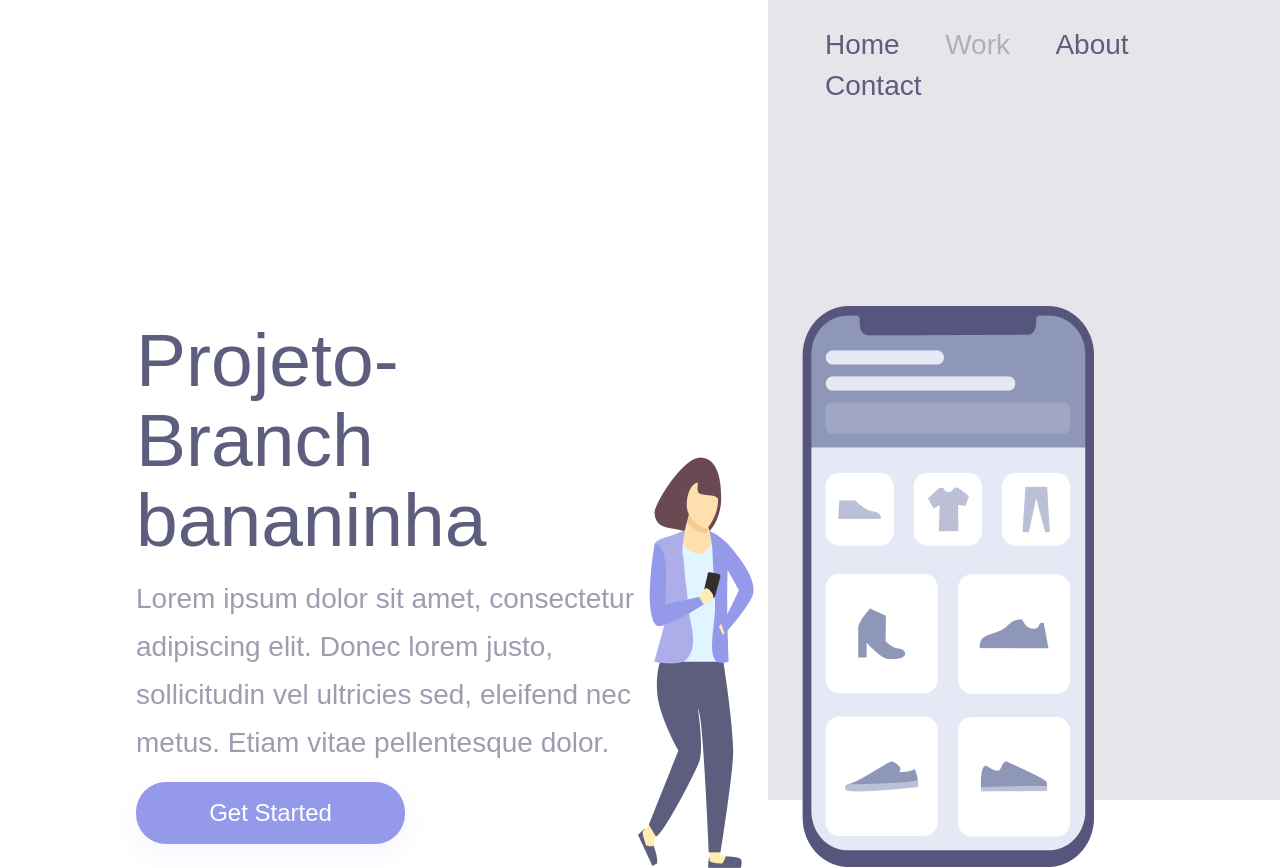
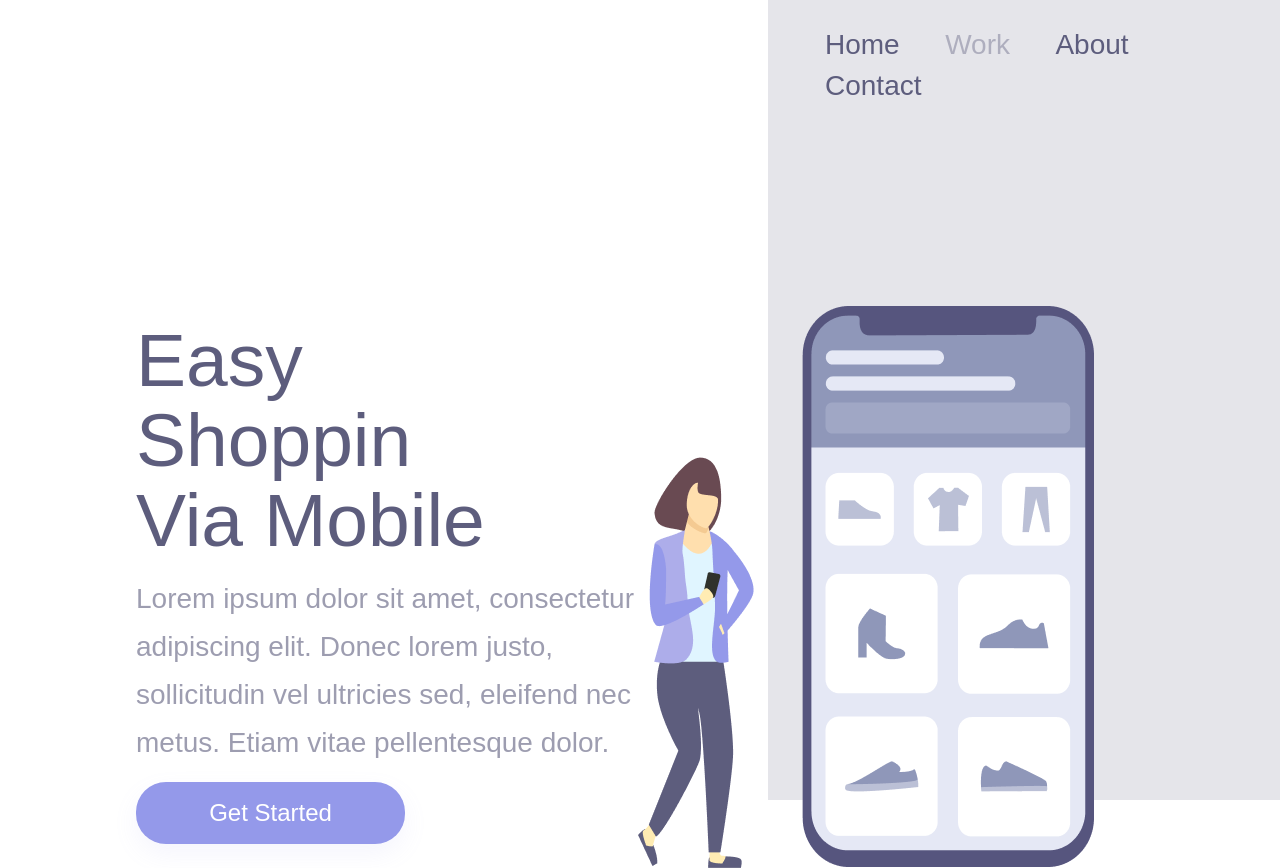
Before and after one commit to biancasilveira1902/Easy-shopping, a plain HTML site: page Index.html in a window 1280 px wide. Drawn offline with Linux system fonts and the light colour scheme; files whose address does not match are found by name.

Commit message:
novas imagens no assets e mudança do nome do site

```diff
--- a/Index.html
+++ b/Index.html
@@ -4,14 +4,14 @@
     <meta charset="UTF-8">
     <meta http-equiv="X-UA-Compatible" content="IE=edge">
     <meta name="viewport" content="width=device-width, initial-scale=1.0">
-    <title>Shoppin</title>
+    <title>Easy Shopping</title>
     <link rel="stylesheet" href="./Styles.css">
     <link rel="preconnect" href="https://fonts.googleapis.com">
 </head>
 <body>
     <div class="wrapper">
         <section class="container-left">
-            <h1>Projeto-Branch bananinha</h1>
+            <h1>Easy Shoppin Via Mobile</h1>
             <p>Lorem ipsum dolor sit amet, consectetur adipiscing elit. Donec lorem justo, sollicitudin vel ultricies sed, eleifend nec metus. Etiam vitae pellentesque dolor.</p>
             <button>Get Started</button>
         </section>
```
Also changed, not shown: assets/Illustration-3-3.png (renamed from Illustration-3-3.png), assets/readme-projeto css2.png (added).
